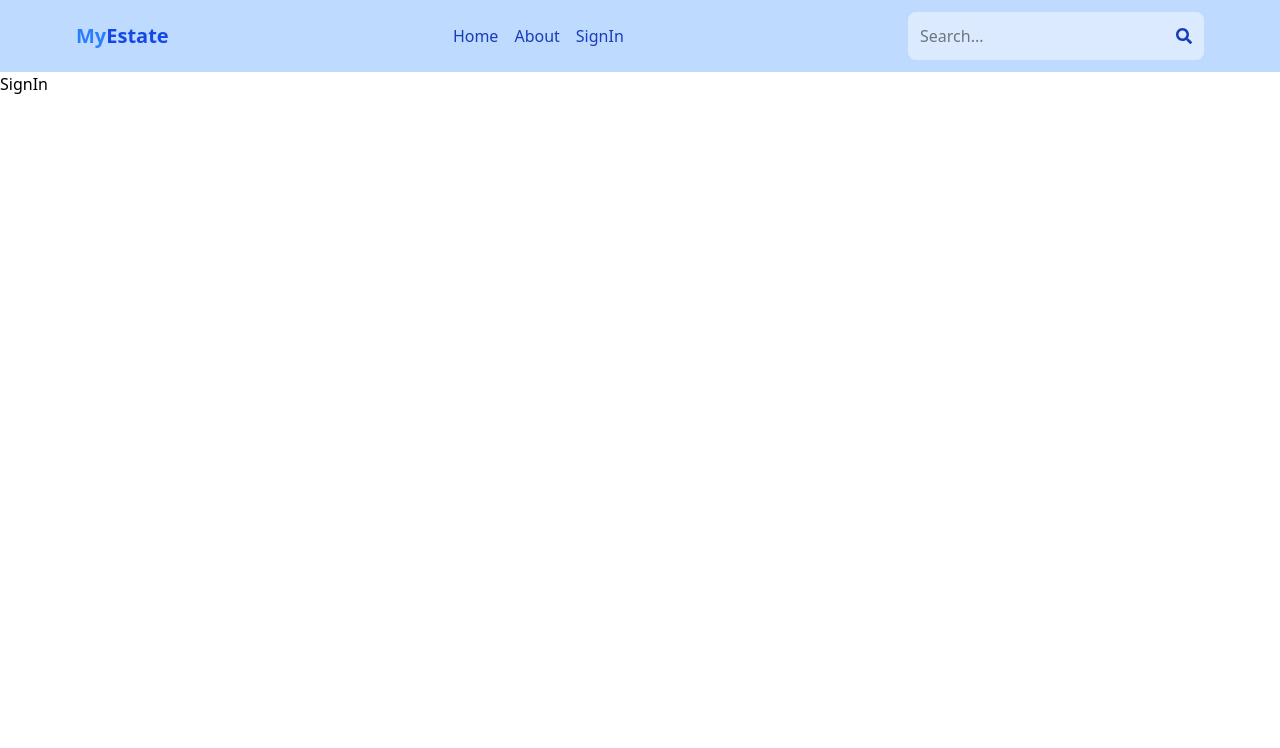
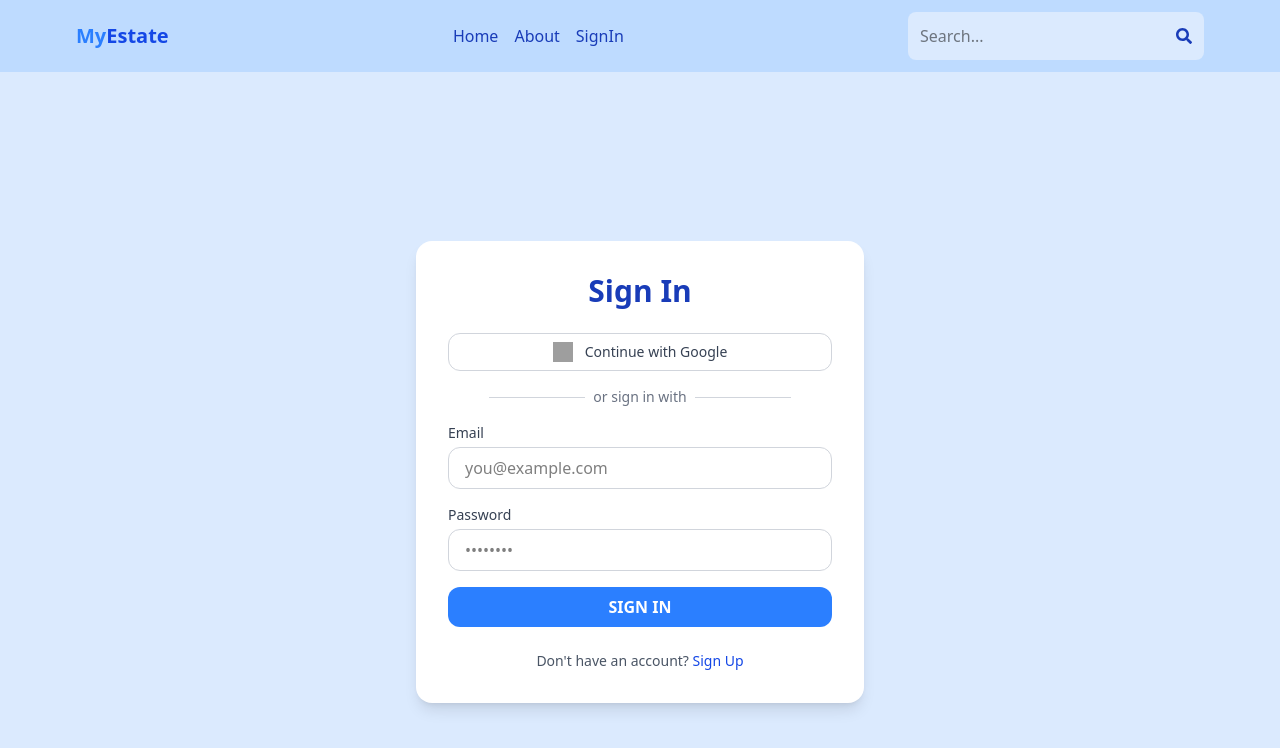
Before and after one commit to Mondal71/real-estate-web, a React (Vite) app in the folder client/: page /sign-in in a window 1280 px wide. Shown: the top 748 px of the page. Built offline with nearby package versions, Linux system fonts and the light colour scheme; grey boxes are pictures that could not be loaded.

Commit message:
create signin page ui and functionality

```diff
--- a/client/src/pages/SignIn.jsx
+++ b/client/src/pages/SignIn.jsx
@@ -1,5 +1,123 @@
-import React from 'react'
+import React, { useState } from "react";
+import { Link, useNavigate } from "react-router-dom";
 
 export default function SignIn() {
-  return <div>SignIn</div>;
+  const [formData, setFormData] = useState({});
+  const [error, setError] = useState(null);
+  const [loading, setLoading] = useState(false);
+  const navigate = useNavigate();
+
+  const handleChange = (e) => {
+    setFormData({
+      ...formData,
+      [e.target.id]: e.target.value,
+    });
+  };
+
+  const handleSubmit = async (e) => {
+    e.preventDefault();
+    try {
+      setLoading(true);
+      const res = await fetch("/api/auth/signin", {
+        method: "POST",
+        headers: {
+          "Content-Type": "application/json",
+        },
+        body: JSON.stringify(formData),
+      });
+      const data = await res.json();
+      if (data.success === false) {
+        setError(data.message);
+        setLoading(false);
+        return;
+      }
+      setLoading(false);
+      setError(null);
+      navigate("/");
+    } catch (error) {
+      setLoading(false);
+      setError(error.message);
+    }
+  };
+
+  return (
+    <div className="min-h-screen flex items-center justify-center bg-blue-100 px-4">
+      <div className="w-full max-w-md bg-white p-8 rounded-2xl shadow-lg">
+        <h2 className="text-3xl font-bold text-center text-blue-800 mb-6">
+          Sign In
+        </h2>
+
+        {/* Google Button */}
+        <button className="w-full flex items-center justify-center gap-3 border border-gray-300 rounded-xl py-2 hover:bg-blue-50 transition mb-4">
+          <img
+            src="https://www.svgrepo.com/show/475656/google-color.svg"
+            alt="Google"
+            className="w-5 h-5"
+          />
+          <span className="text-sm text-gray-700 font-medium">
+            Continue with Google
+          </span>
+        </button>
+
+        {/* Divider */}
+        <div className="flex items-center justify-center mb-4">
+          <div className="border-t w-1/4 border-gray-300" />
+          <span className="text-sm text-gray-500 mx-2">or sign in with</span>
+          <div className="border-t w-1/4 border-gray-300" />
+        </div>
+
+        {/* Form */}
+        <form onSubmit={handleSubmit} className="space-y-4">
+          <div>
+            <label
+              htmlFor="email"
+              className="block text-sm font-medium text-gray-700"
+            >
+              Email
+            </label>
+            <input
+              type="email"
+              id="email"
+              placeholder="you@example.com"
+              className="mt-1 w-full px-4 py-2 rounded-xl border border-gray-300 focus:outline-none focus:ring-2 focus:ring-blue-300"
+              onChange={handleChange}
+            />
+          </div>
+
+          <div>
+            <label
+              htmlFor="password"
+              className="block text-sm font-medium text-gray-700"
+            >
+              Password
+            </label>
+            <input
+              type="password"
+              id="password"
+              placeholder="••••••••"
+              className="mt-1 w-full px-4 py-2 rounded-xl border border-gray-300 focus:outline-none focus:ring-2 focus:ring-blue-300"
+              onChange={handleChange}
+            />
+          </div>
+
+          <button
+            disabled={loading}
+            type="submit"
+            className="w-full bg-blue-500 text-white py-2 rounded-xl font-semibold hover:bg-blue-600 transition uppercase"
+          >
+            {loading ? "Loading..." : "Sign In"}
+          </button>
+        </form>
+
+        <p className="text-center text-sm text-gray-600 mt-6">
+          Don't have an account?{" "}
+          <Link to={"/sign-up"}>
+            <span className="text-blue-700">Sign Up</span>
+          </Link>
+        </p>
+
+        {error && <p className="text-red-600 mt-5 text-center">{error}</p>}
+      </div>
+    </div>
+  );
 }
```
